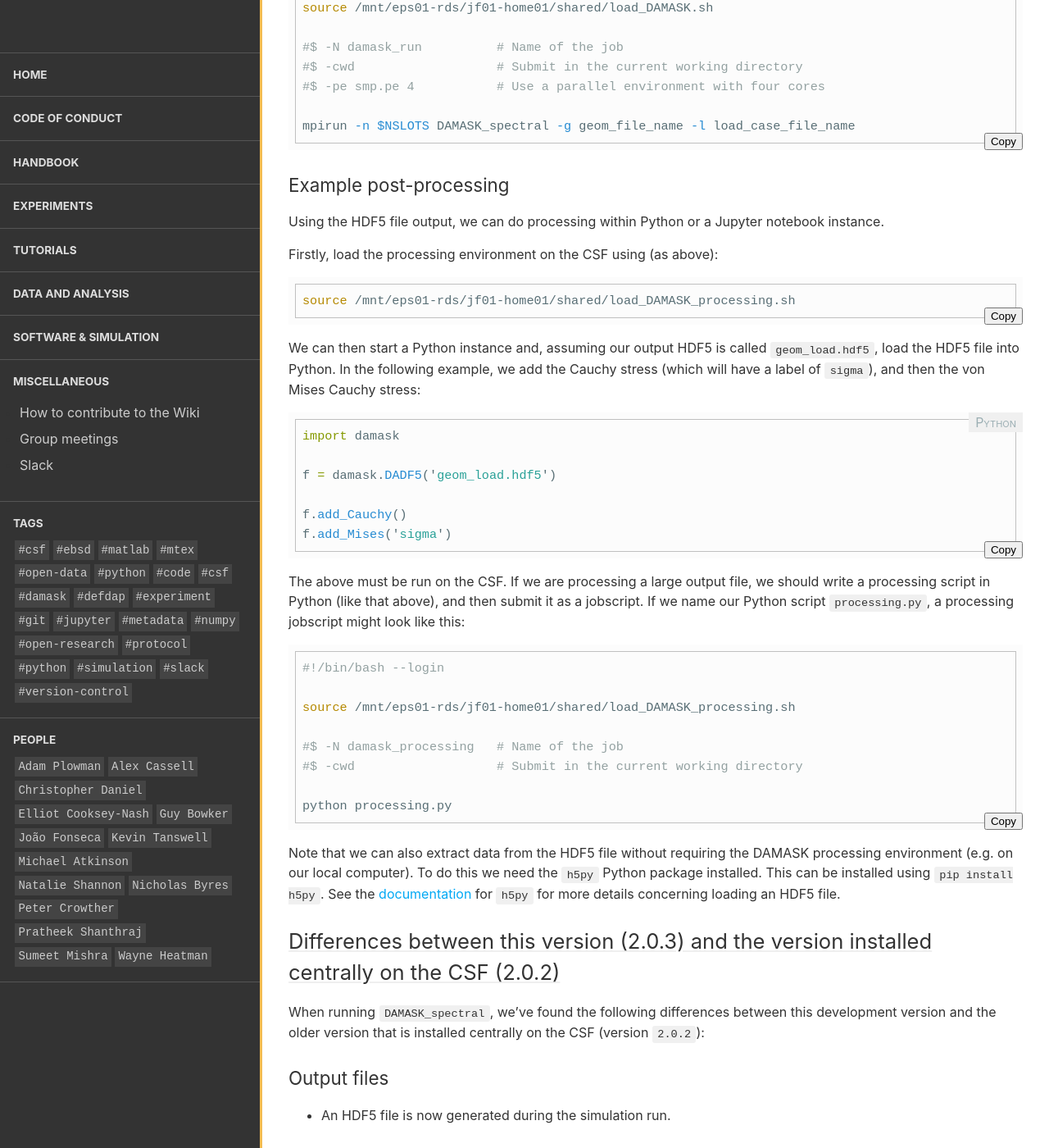
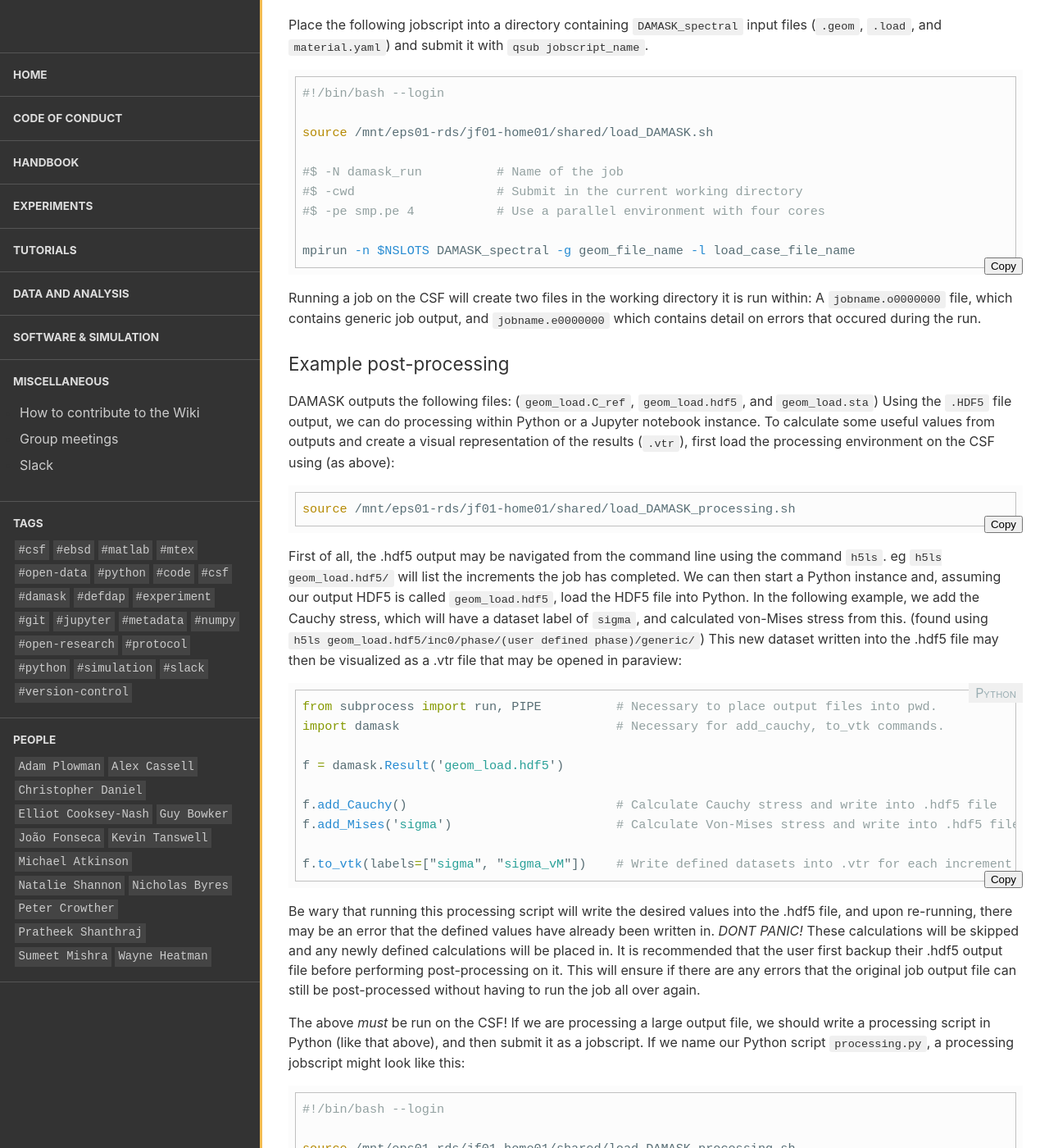
Before and after one commit to LightForm-group/wiki, a Jekyll site: the page built from collections/_software_and_simulation/new_damask.md, in a window 1280 px wide and 1400 px high, scrolled down 1601 px. Shown: the whole window at 82% size. Built offline with Jekyll 4.4.1, drawn with Linux system fonts in a browser that asks for light colours; nearby versions of some CDN libraries; some of the changed text lies outside the part shown.

Commit message:
Added v2.0.3/v3.0 changes and more
- Added section on changes between v2.0.3 and v3.0
- Added CSF3 info and link
- Included some comments based on experience: 'backup .hdf5 etc.'
- Added info on the h5ls command and its use in post-processing.
- Added how to make a .vtr in processing.py
- Added comments to processing.py explaining lines.
- Added .yaml verification tool link (Cheers Adam)
- more detail to follow on all changes to material.yaml file over .config

````diff
--- a/collections/_software_and_simulation/new_damask.md
+++ b/collections/_software_and_simulation/new_damask.md
@@ -9,27 +9,29 @@
 published: true
 ---
 
-The HDF5-compatible version of DAMASK (v2.0.3) should now be working on the CSF. We have installed it in the group RDS space (`/mnt/eps01-rds/jf01-home01/shared/DAMASK`). More information about DAMASK, including detail about input and output files etc. may be found at [damask.mpie.de](https://damask.mpie.de).
+The HDF5-compatible version of DAMASK (v3.0.0) should now be working on the CSF. We have installed it in the group RDS space (`/mnt/eps01-rds/jf01-home01/shared/DAMASK-master`). More information about DAMASK, including detail about input and output files etc. may be found at [damask.mpie.de](https://damask.mpie.de).
 
-## Usage
+Not familiar with Manchester University's Computational Shared Facility 3 (CSF3)? You can find more info on how to navigate directories and run computational jobs here: [ri.itservices.manchester.ac.uk/csf3/](http://ri.itservices.manchester.ac.uk/csf3/)
+
+## Running a DAMASK simulation from the command line
 
 To make the `DAMASK_spectral` executable available, run the following command on the CSF:
 
 ```bash
-source /mnt/eps01-rds/jf01-home01/shared/load_DAMASK.sh
+source /mnt/eps01-rds/jf01-home01/shared/load_DAMASK-master.sh
 ```
 
 To make the `DAMASK_spectral` executable available in addition to the the pre-/post-processing commands, run the following command on the CSF:
 
 ```bash
-source /mnt/eps01-rds/jf01-home01/shared/load_DAMASK_processing.sh
+source /mnt/eps01-rds/jf01-home01/shared/load_DAMASK_processing-master.sh
 ```
 
 ### Example simulation jobscript
 
 #### Serial job
 
-Place the following jobscript into a directory in which there are `DAMASK_spectral` input files (a geometry file, a load file and a `material.config` file) and submit it with `qsub jobscript_name`.
+Place the following jobscript into a directory containing `DAMASK_spectral` input files (`.geom`, `.load`, and `material.yaml`) and submit it with `qsub jobscript_name`. Further customisation of the solver may be added in a `numerics.yaml` file if necessary.
 
 ```sh
 #!/bin/bash --login
@@ -44,7 +46,7 @@
 
 #### Parallel job
 
-Place the following jobscript into a directory in which there are `DAMASK_spectral` input files (a geometry file, a load file and a `material.config` file) and submit it with `qsub jobscript_name`.
+Place the following jobscript into a directory containing `DAMASK_spectral` input files (`.geom`, `.load`, and `material.yaml`) and submit it with `qsub jobscript_name`.
 
 ```sh
 #!/bin/bash --login
@@ -57,30 +59,35 @@
 
 mpirun -n $NSLOTS DAMASK_spectral -g geom_file_name -l load_case_file_name
 ```
+Running a job on the CSF will create two files in the working directory it is run within: A `jobname.o0000000` file, which contains generic job output, and `jobname.e0000000` which contains detail on errors that occured during the run.
 
 ### Example post-processing
 
-Using the HDF5 file output, we can do processing within Python or a Jupyter notebook instance.
-
-Firstly, load the processing environment on the CSF using (as above):
+DAMASK outputs the following files: (`geom_load.C_ref`, `geom_load.hdf5`, and `geom_load.sta`) Using the `.HDF5` file output, we can do processing within Python or a Jupyter notebook instance.
+To calculate some useful values from outputs and create a visual representation of the results (`.vtr`), first load the processing environment on the CSF using (as above):
 
 ```sh
 source /mnt/eps01-rds/jf01-home01/shared/load_DAMASK_processing.sh
 ```
-
+First of all, the .hdf5 output may be navigated from the command line using the command `h5ls`. eg `h5ls geom_load.hdf5/` will list the increments the job has completed.
 We can then start a Python instance and, assuming our output HDF5 is called `geom_load.hdf5`, load the HDF5 file into Python. In the following example,
-we add the Cauchy stress (which will have a label of `sigma`), and then the von Mises Cauchy stress:
+we add the Cauchy stress, which will have a dataset label of `sigma`, and calculated von-Mises stress from this. (found using `h5ls geom_load.hdf5/inc0/phase/(user defined phase)/generic/`)
+This new dataset written into the .hdf5 file may then be visualized as a .vtr file that may be opened in paraview:
 
 ```python
-import damask
+from subprocess import run, PIPE          # Necessary to place output files into pwd.
+import damask                             # Necessary for add_cauchy, to_vtk commands.
 
-f = damask.DADF5('geom_load.hdf5')
+f = damask.Result('geom_load.hdf5')
 
-f.add_Cauchy()
-f.add_Mises('sigma')
+f.add_Cauchy()                            # Calculate Cauchy stress and write into .hdf5 file
+f.add_Mises('sigma')                      # Calculate Von-Mises stress and write into .hdf5 file
+
+f.to_vtk(labels=["sigma", "sigma_vM"])    # Write defined datasets into .vtr for each increment
 ```
+Be wary that running this processing script will write the desired values into the .hdf5 file, and upon re-running, there may be an error that the defined values have already been written in. *DONT PANIC!* These calculations will be skipped and any newly defined calculations will be placed in. It is recommended that the user first backup their .hdf5 output file before performing post-processing on it. This will ensure if there are any errors that the original job output file can still be post-processed without having to run the job all over again.
 
-The above must be run on the CSF. If we are processing a large output file, we should write a processing script in Python (like that above), and then submit it as a jobscript. If we name our Python script `processing.py`, a processing jobscript might look like this:
+The above *must* be run on the CSF! If we are processing a large output file, we should write a processing script in Python (like that above), and then submit it as a jobscript. If we name our Python script `processing.py`, a processing jobscript might look like this:
 
 ```sh
 #!/bin/bash --login
@@ -94,6 +101,24 @@
 ```
 
 Note that we can also extract data from the HDF5 file without requiring the DAMASK processing environment (e.g. on our local computer). To do this we need the `h5py` Python package installed. This can be installed using `pip install h5py`. See the [documentation](http://docs.h5py.org/en/stable/) for `h5py` for more details concerning loading an HDF5 file.
+
+## Differences between the current version (3.0.0) and the previous installed version (2.0.3)
+
+- `material.config` files have now been replaced by `material.yaml` files. The syntax of a yaml file can be verified using this tool: [yamlvalidator](https://yamlvalidator.com)
+
+### `material.yaml` file
+
+- Orientations must now be defined using quaternions. Each quaternion component must be to at least 12 dp. eg:
+```yaml
+- constituents:
+  - fraction: 1.0
+    orientation: [1.000000000000, 0.000000000000, 0.000000000000, 0.000000000000]
+    phase: Titanium_alpha
+  homogenization: SX
+```
+
+- Must now follow .yaml/.yml syntax. keys must finish with a colon `:`. The value can then be defined. eg. 'c/a: 1.587'
+- More detail to follow
 
 ## Differences between this version (2.0.3) and the version installed centrally on the CSF (2.0.2)
 
````
